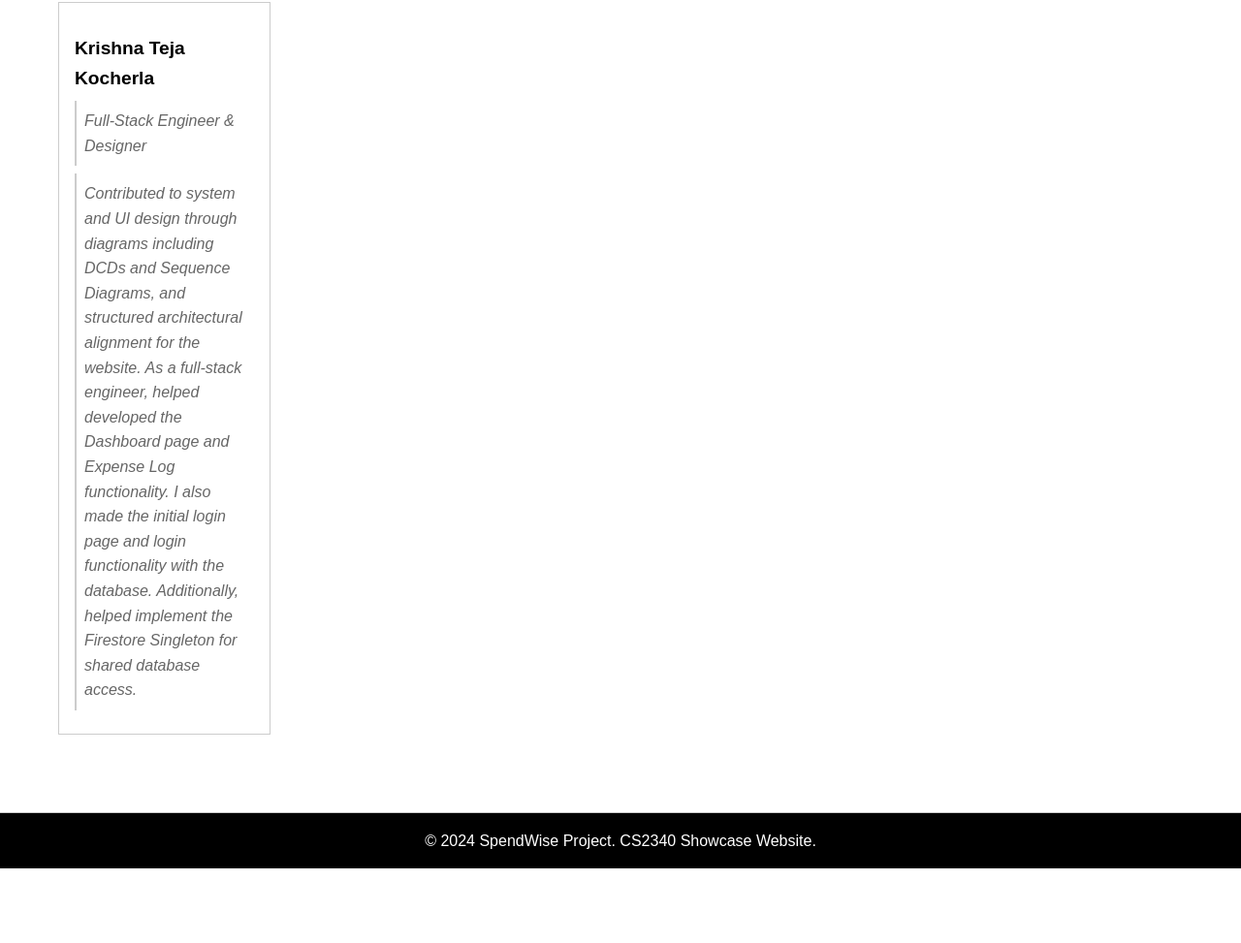
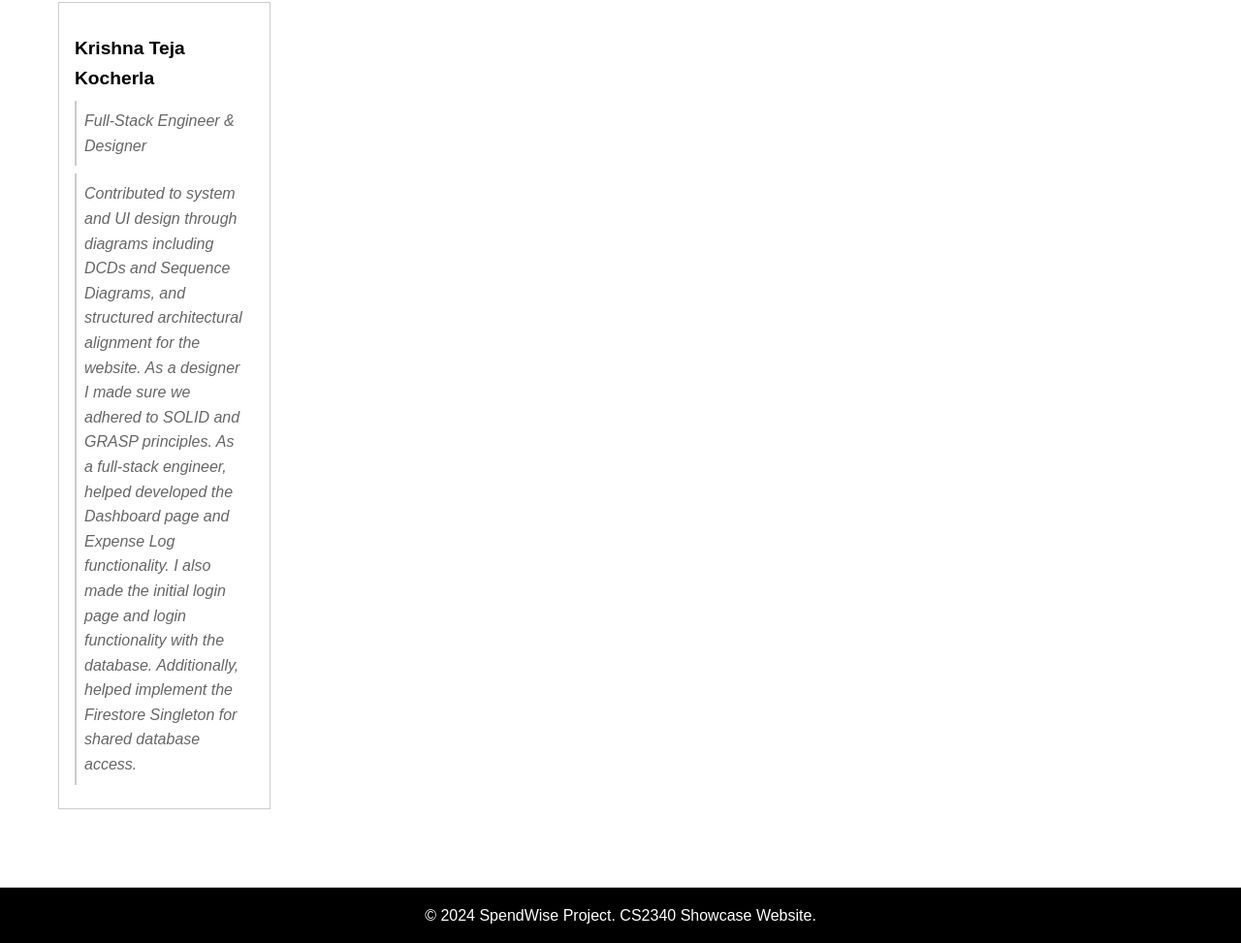
Before and after one commit to anubhavbehera7/spendwise-showcase, a plain HTML site: page contributors.html in a window 1280 px wide. Shown: the part 955-1928 px from the top of the page at 97% size. Before the commit the page ends 1851 px from the top, so only its background shows below. Drawn offline with Linux system fonts and the light colour scheme.

Commit message:
Update contributor details for Krishna Teja Kocherla
Expanded contribution details for Krishna Teja Kocherla to include adherence to SOLID and GRASP principles.

```diff
--- a/contributors.html
+++ b/contributors.html
@@ -66,7 +66,7 @@
         <h3>Krishna Teja Kocherla</h3>
         <p class="placeholder-text">Full-Stack Engineer & Designer</p>
         <p class="placeholder-text">
-            Contributed to system and UI design through diagrams including DCDs and Sequence Diagrams, and structured architectural alignment for the website.
+            Contributed to system and UI design through diagrams including DCDs and Sequence Diagrams, and structured architectural alignment for the website. As a designer I made sure we adhered to SOLID and GRASP principles.
             As a full-stack engineer, helped developed the Dashboard page and Expense Log functionality. I also made the initial login page and login functionality with the database.
             Additionally, helped implement the Firestore Singleton for shared database access.
         </p>
```
